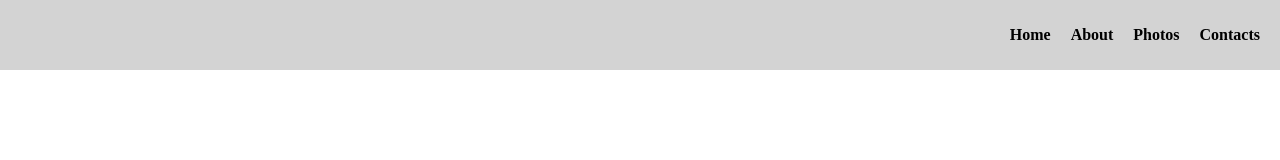
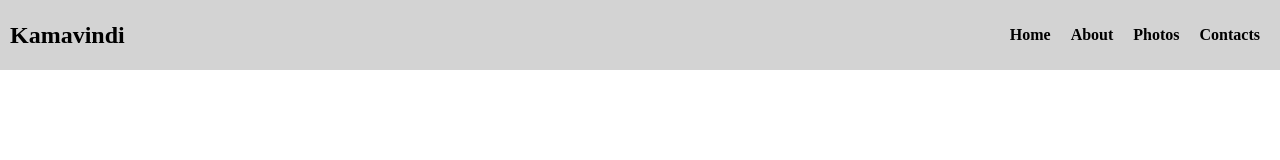
Before and after one commit to ringa-nyamvula/Kamavindi-app, a React (Vite) app: page / in a window 1280 px wide. Shown: the top 160 px of the page. Built offline with nearby package versions, Linux system fonts and the light colour scheme; the HTML template or start-up script is replaced by a standard one.

Commit message:
Nav Bar update

```diff
--- a/src/components/NavBar.jsx
+++ b/src/components/NavBar.jsx
@@ -6,6 +6,10 @@ import '../styles/NavBar.css';  // Import the CSS file
 const NavBar = () => {
   return (
     <nav className="nav"> {/* Use className instead of style */}
+      <div className="logo-container">
+        <h1 className='Logo'>Kama</h1>
+        <h1 className='Logo2'>vindi</h1>
+      </div>
       <ul className="nav-list"> {/* Use className instead of style */}
         <li className="nav-item"> {/* Use className instead of style */}
           <Link to="/">Home</Link>
--- a/src/styles/NavBar.css
+++ b/src/styles/NavBar.css
@@ -1,15 +1,17 @@
+/* src/styles/NavBar.css */
+
 /* Styles for the navigation bar */
 .nav {
   display: flex;
-  justify-content: flex-end; /* Align navigation items to the right */
-  align-items: center; /* Vertically center navigation items */
+  justify-content: space-between; /* Distribute space between the logo and navigation list */
+  align-items: center;
   background-color: lightgray;
   padding: 10px;
-  position: fixed; /* Fixed position to keep it at the top right */
-  top: 0; /* Align it to the top of the page */
-  right: 0; /* Align it to the right of the page */
-  width: 100%; /* Take up the full width of the page */
-  z-index: 1; /* Ensure it appears above other content */
+  position: fixed;
+  top: 0;
+  right: 0;
+  left: 0; /* Set left to 0 to take up the full width */
+  z-index: 1;
 }
 
 /* Styles for the navigation list */
@@ -27,10 +29,22 @@
 /* Additional styles for links in the navigation bar */
 .nav-item a {
   text-decoration: none;
-  color: #000; /* Change the link color */
-  font-weight: bold; /* Make the links bold */
+  color: #000;
+  font-weight: bold;
 }
 
 .nav-item a:hover {
-  color: #646cff; /* Change the link color on hover */
+  color: #646cff;
 }
+
+/* Styles for the logo container */
+.logo-container {
+  display: flex;
+  align-items: center;
+}
+
+/* Styles for individual logo elements */
+.Logo, .Logo2 {
+  margin: 0; /* Remove margin to prevent extra spacing */
+  padding: 0; /* Remove padding to prevent extra spacing */
+}
```
